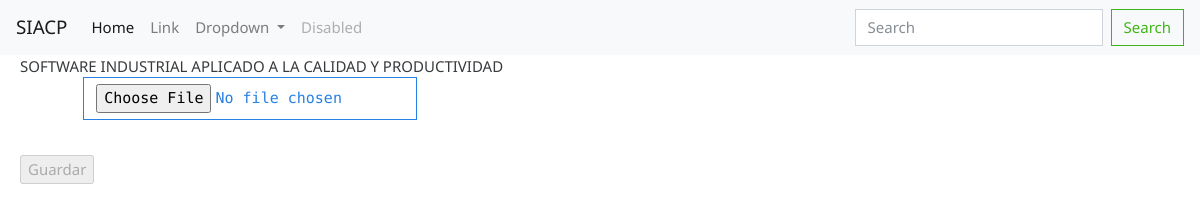
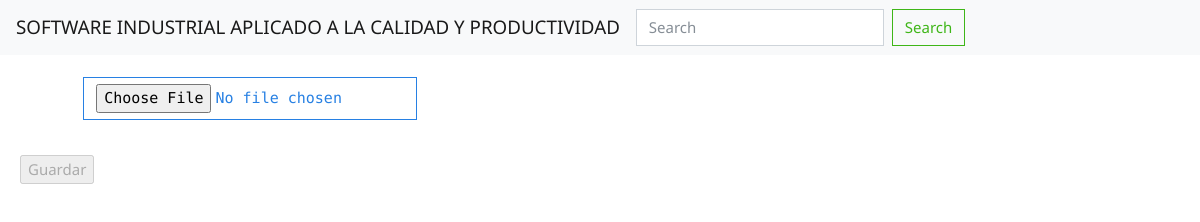
Before and after one commit to a1620023/DataProcess, an Electron app: page siacp/src/ui/index.html in a window 1200 px wide. Drawn offline with Linux system fonts and the light colour scheme.

Commit message:
V1.4
Titulo modificado

```diff
--- a/siacp/src/ui/index.html
+++ b/siacp/src/ui/index.html
@@ -10,34 +10,13 @@
 <!-- <body onload="miFunction()"> -->
     <navBar/>
     <nav class="navbar navbar-expand-lg navbar-light bg-light">
-        <a class="navbar-brand" href="#">SIACP</a>
+        <a class="navbar-brand" href="#">SOFTWARE INDUSTRIAL APLICADO A LA CALIDAD Y PRODUCTIVIDAD</a>
         <button class="navbar-toggler" type="button" data-toggle="collapse" data-target="#navbarSupportedContent" aria-controls="navbarSupportedContent" aria-expanded="false" aria-label="Toggle navigation">
           <span class="navbar-toggler-icon"></span>
         </button>
 
         <div class="collapse navbar-collapse" id="navbarSupportedContent">
-          <ul class="navbar-nav mr-auto">
-            <li class="nav-item active">
-              <a class="nav-link" href="navBar.html">Home <span class="sr-only">(current)</span></a>
-            </li>
-            <li class="nav-item">
-              <a class="nav-link" href="#">Link</a>
-            </li>
-            <li class="nav-item dropdown">
-              <a class="nav-link dropdown-toggle" href="#" id="navbarDropdown" role="button" data-toggle="dropdown" aria-haspopup="true" aria-expanded="false">
-                Dropdown
-              </a>
-              <div class="dropdown-menu" aria-labelledby="navbarDropdown">
-                <a class="dropdown-item" href="#">Action</a>
-                <a class="dropdown-item" href="#">Another action</a>
-                <div class="dropdown-divider"></div>
-                <a class="dropdown-item" href="#">Something else here</a>
-              </div>
-            </li>
-            <li class="nav-item">
-              <a class="nav-link disabled" href="#">Disabled</a>
-            </li>
-          </ul>
+          <space/>
           <form class="form-inline my-2 my-lg-0">
             <input class="form-control mr-sm-2" type="search" placeholder="Search" aria-label="Search">
             <button class="btn btn-outline-success my-2 my-sm-0" type="submit">Search</button>
@@ -45,9 +24,6 @@
         </div>
       </nav>
 <div class="container-fluid" style="margin-left: 5px;">
-    <row>
-        <Thead>SOFTWARE INDUSTRIAL APLICADO A LA CALIDAD Y PRODUCTIVIDAD</Thead>
-    </row>
     <br/>
     <pre>
         <input class="btn btn-outline-primary" type="file" name="xlfile" id="readIn" />
```
